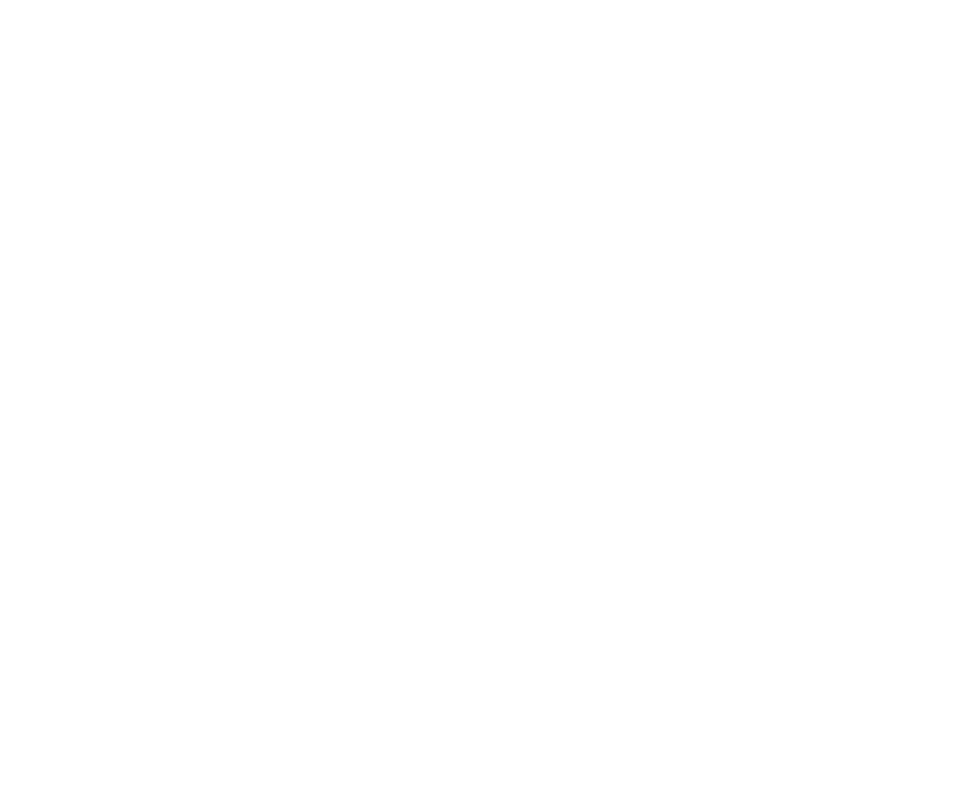
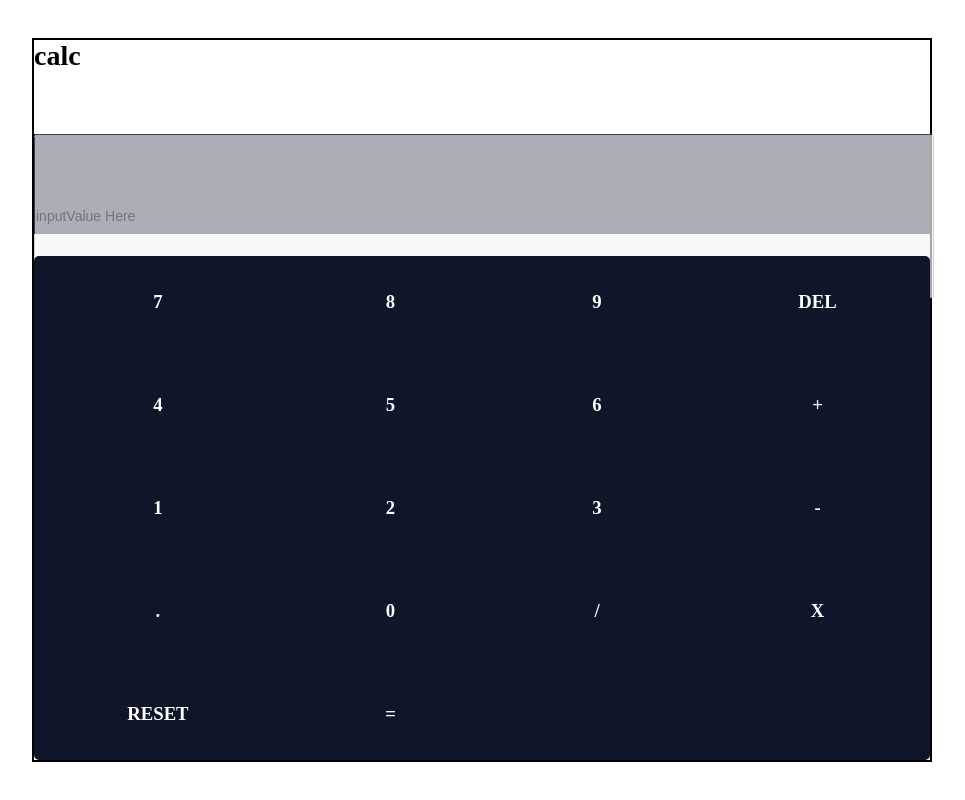
Before and after one commit to jenna-lab/CALCULATOR-OOP-ONLY, a plain HTML site: page index.html in a window 1280 px wide. Shown: the whole page, without its empty margins (158-1123 px from the left). Drawn offline with Linux system fonts and the light colour scheme.

Commit message:
add files

```diff
--- a/index.html
+++ b/index.html
@@ -4,8 +4,46 @@
     <meta charset="UTF-8">
     <meta name="viewport" content="width=device-width, initial-scale=1.0">
     <title>Document</title>
+  <meta charset="UTF-8">
+  <meta name="viewport" content="width=device-width, initial-scale=1.0"> <!-- displays site properly based on user's device -->
+ <title>Calculator</title>
+<link rel="stylesheet" href="style.css">
 </head>
 <body>
 
+<div class="container">
+  <div class="calc-box">
+    <div class="top-part">
+      <h4>calc</h4>
+    </div>
+    <div class="result">
+      <div class="input1"><input type="text" id="display" placeholder="inputValue Here" disabled></div>
+
+    </div>
+    <div class="entrypoint">
+      <div id="buttons" class="seven"><h3>7</h3></div>
+      <div id="buttons" class="eight"><h3>8</h3></div>
+      <div id="buttons" class="nine"><h3>9</h3></div>
+      <div id="buttons" class="delete"><h3>DEL</h3></div>
+      <div id="buttons" class="four"><h3>4</h3></div>
+      <div id="buttons" class="five"><h3>5</h3></div>
+      <div id="buttons"  class="six"><h3>6</h3></div>
+      <div id="buttons" class="plus"><h3>+</h3></div>
+      <div id="buttons" class="one"><h3>1</h3></div>
+      <div id="buttons"  class="two"><h3>2</h3></div>
+      <div id="buttons"  class="three"><h3>3</h3></div>
+      <div id="buttons" class="minus"><h3>-</h3></div>
+      <div id="buttons" class="period"><h3>.</h3></div>
+      <div id="buttons" class="zero"><h3>0</h3></div>
+      <div id="buttons" class="slash"><h3>/</h3></div>
+      <div id="buttons" class="times"><h3>X</h3></div>
+      <div id="buttons" class="reset"><h3>RESET</h3></div>
+      <div id="buttons"  class="equals"><h3>=</h3></div>
+    </div>
+
+  </div>
+</div>
+  <script src="script.js" >
+  </script>
 </body>
 </html>
--- a/script.js
+++ b/script.js
@@ -0,0 +1,54 @@
+class Calculator {
+    constructor() {
+      this.expression = '';
+      this.display = document.getElementById('display');
+      this.attachEvents();
+    }
+
+    appendValue(value) {
+      this.expression += value;
+      this.display.value = this.expression;
+    }
+
+    calculate() {
+      try {
+        const result = eval(this.expression);
+        this.display.value = result;
+        this.expression = '';
+      } catch (error) {
+        this.display.value = 'Syntax ERROR';
+        this.expression = '';
+      }
+    }
+
+    clearScreen() {
+      this.display.value = '';
+    }
+
+    deleteLastInput() {
+      this.display.value = this.display.value.slice(0, -1);
+    }
+
+    attachEvents() {
+      document.querySelector('.one').addEventListener('click', () => this.appendValue('1'));
+      document.querySelector('.zero').addEventListener('click', () => this.appendValue('0'));
+      document.querySelector('.two').addEventListener('click', () => this.appendValue('2'));
+      document.querySelector('.three').addEventListener('click', () => this.appendValue('3'));
+      document.querySelector('.four').addEventListener('click', () => this.appendValue('4'));
+      document.querySelector('.five').addEventListener('click', () => this.appendValue('5'));
+      document.querySelector('.six').addEventListener('click', () => this.appendValue('6'));
+      document.querySelector('.seven').addEventListener('click', () => this.appendValue('7'));
+      document.querySelector('.eight').addEventListener('click', () => this.appendValue('8'));
+      document.querySelector('.nine').addEventListener('click', () => this.appendValue('9'));
+      document.querySelector('.plus').addEventListener('click', () => this.appendValue('+'));
+      document.querySelector('.times').addEventListener('click', () => this.appendValue('*'));
+      document.querySelector('.minus').addEventListener('click', () => this.appendValue('-'));
+      document.querySelector('.period').addEventListener('click', () => this.appendValue('.'));
+      document.querySelector('.slash').addEventListener('click', () => this.appendValue('/'));
+      document.querySelector('.reset').addEventListener('click', () => this.clearScreen());
+      document.querySelector('.equals').addEventListener('click', () => this.calculate());
+      document.querySelector('.delete').addEventListener('click', () => this.deleteLastInput());
+    }
+  }
+
+  const calculator = new Calculator();
--- a/style.css
+++ b/style.css
@@ -0,0 +1,66 @@
+*{
+    margin: 0;
+    padding: 0;
+}
+.container{
+    display: flex;
+    justify-content: center;
+    align-items: center;
+    /* border: solid 2px red;     */
+    width: 100vw;
+}
+body{
+    display: flex;
+    justify-content: center;
+    align-items: center;
+    height: 100vh;
+    width: 100vw;
+}
+.calc-box{
+border: black solid 2px;
+width: 70vw;
+height: 90vh;
+display: flex;
+flex-direction: column;
+justify-content: space-between;
+}
+
+.entrypoint{
+    /* border: blue 2px solid; */
+    font-weight: 1000;
+    width: 100%;
+}
+.top-part{
+    height: 10%;
+    font-size: 28px;
+    /* border: pink 2px solid; */
+}
+.result{
+    /* border: solid red 2px; */
+    background-color:hsl(224, 56%, 13%);
+    width: 100%;
+    height: 100px;
+}
+.entrypoint{
+    /* border: yellow solid 2px; */
+    height: 70%;
+    border-radius: 5px;
+    background-color: hsl(224, 46%, 11%);
+    display: grid;
+    gap: 10px;
+    grid-template-areas: "seven eight nine delete"" four five six plus" "one two three minus" "period zero slash times"" reset reset equals equals";
+}
+#buttons{
+    border-radius: 5px;
+    display: flex;
+    align-items: center;
+    justify-content: center;
+    color: hsl(221,14%,31%);
+    color: white;
+}
+
+#display {
+    width: 100%;
+    height: 20vh;
+    font-size: 14px;
+  }
```
